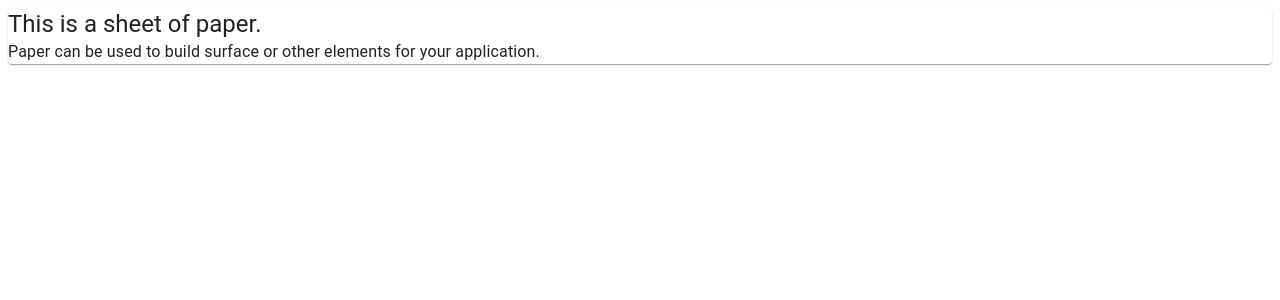
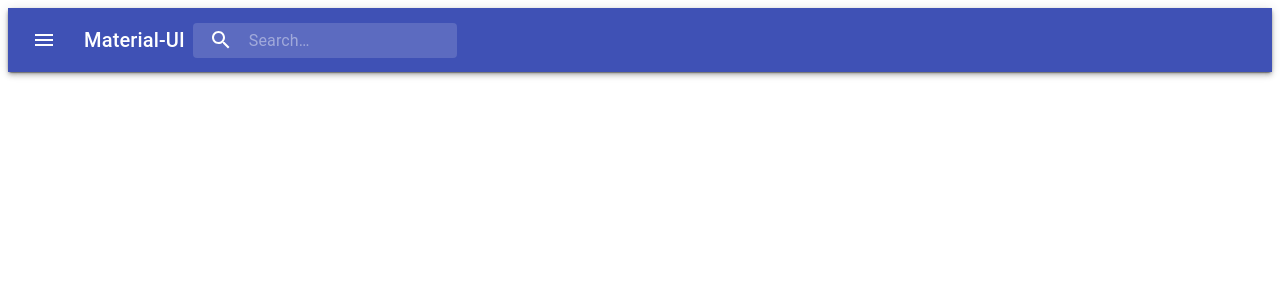
Before and after one commit to segalzeyalz/githubSearch, a React (Create React App) app: page / in a window 1280 px wide. Shown: the top 300 px of the page. Built offline with nearby package versions, Linux system fonts and the light colour scheme.

Commit message:
add search component - using appbar

```diff
--- a/api/api.js
+++ /dev/null
@@ -1,6 +0,0 @@
-import {GITHUB_USERS_SEARCH} from './constants';
-import axios from 'axios';
-
-const fetchUsers = (input) => {
-    return axios.get(`${GITHUB_USERS_SEARCH}${input}`)
-}
--- a/package.json
+++ b/package.json
@@ -4,6 +4,8 @@
   "private": true,
   "dependencies": {
     "@material-ui/core": "^4.1.1",
+    "@material-ui/icons": "^4.2.0",
+    "axios": "^0.19.0",
     "prop-types": "^15.7.2",
     "react": "^16.8.6",
     "react-dom": "^16.8.6",
--- /dev/null
+++ b/src/api/api.js
@@ -0,0 +1,4 @@
+import {GITHUB_USERS_SEARCH} from './constants';
+import axios from 'axios';
+const fetchUsers = (input)=> axios.get(`${GITHUB_USERS_SEARCH}${input}`)
+export default fetchUsers;
--- /dev/null
+++ b/src/api/index.js
@@ -0,0 +1,2 @@
+import fetchUsers from './api';
+export default fetchUsers;
--- a/src/containers/App/App.js
+++ b/src/containers/App/App.js
@@ -1,8 +1,8 @@
-import React, { useState } from 'react';
+import React, { useState, useEffect } from 'react';
 import PropTypes from 'prop-types';
-import Typography from '@material-ui/core/Typography';
+import Search from './../Search/';
 import Paper from '@material-ui/core/Paper';
-
+import fetchUsers from '../../api';
 import { withStyles } from '@material-ui/core/styles';
 
 
@@ -18,20 +18,34 @@ root: {
 const GithubSearcher = ({
                       classes
                     }) => {
-  const [input, setInput] = useState('');
+    const [input, setInput] = useState('');
+    const [users, getUsers] = useState();
 
   const handleSearch = (searchInput) => {
       setInput(searchInput)
   };
 
+   const [loading, setLoading] = useState(true);
+    const fetchCurrSearch = async () => {
+        if(input){
+            const UsersBySearch = await fetchUsers(input);
+            console.log('UsersBySearch', UsersBySearch)
+            getUsers(UsersBySearch.data.items);
+            return UsersBySearch ? false : true;
+        }
+        return true;
+    };
+    const isLoading = async () => {
+        const response = await fetchCurrSearch();
+        console.log("isLoading response", response)
+        setLoading(response);
+    };
+    useEffect(() => {
+        isLoading();
+    });
   return (
           <Paper className={classes.root}>
-              <Typography variant="h5" component="h3">
-                  This is a sheet of paper.
-              </Typography>
-              <Typography component="p">
-                  Paper can be used to build surface or other elements for your application.
-              </Typography>
+              <Search handleSearch={handleSearch}/>
           </Paper>
   );
 };
--- /dev/null
+++ b/src/containers/Search/Search.js
@@ -0,0 +1,101 @@
+import React, { useState } from 'react';
+import PropTypes from 'prop-types';
+import AppBar from '@material-ui/core/AppBar';
+import InputBase from '@material-ui/core/InputBase';
+import Toolbar from '@material-ui/core/Toolbar';
+import IconButton from '@material-ui/core/IconButton';
+import Typography from '@material-ui/core/Typography';
+import MenuIcon from '@material-ui/icons/Menu';
+import SearchIcon from '@material-ui/icons/Search';
+import { fade } from '@material-ui/core/styles/colorManipulator';
+
+import { withStyles } from '@material-ui/core/styles';
+
+const styles = theme => ({
+    menuButton: {
+        marginRight: theme.spacing(2)
+    },
+    search: {
+        position: 'relative',
+        borderRadius: theme.shape.borderRadius,
+        backgroundColor: fade(theme.palette.common.white, 0.15),
+        '&:hover': {
+            backgroundColor: fade(theme.palette.common.white, 0.25),
+        },
+        marginLeft: 0,
+        width: '100%',
+        [theme.breakpoints.up('sm')]: {
+            marginLeft: theme.spacing.unit,
+            width: 'auto',
+        },
+    },
+    searchIcon: {
+        width: theme.spacing(7),
+        height: '100%',
+        position: 'absolute',
+        pointerEvents: 'none',
+        display: 'flex',
+        alignItems: 'center',
+        justifyContent: 'center',
+    },
+    inputRoot: {
+        color: 'inherit',
+        width: '100%'
+    },
+    inputInput: {
+        padding: theme.spacing(1, 1, 1, 7),
+        transition: theme.transitions.create('width'),
+        width: '100%',
+        [theme.breakpoints.up('md')]: {
+            width: 200,
+        }
+    }
+});
+const GithubSearcher = ({
+                            classes,
+                            handleSearch= ()=>{}
+                        }) => {
+    const [input, setInput] = useState('');
+    const handleChange = (e) => {
+        const searchInput= e.target.value;
+        setInput(searchInput)};
+    const handleClick = ()=> handleSearch(input);
+    return (
+        <AppBar position="static">
+            <Toolbar>
+                <IconButton
+                    edge="start"
+                    className={classes.menuButton}
+                    color="inherit"
+                    aria-label="Open drawer"
+                >
+                    <MenuIcon />
+                </IconButton>
+                <Typography className={classes.title} variant="h6" noWrap>
+                    Material-UI
+                </Typography>
+                <div className={classes.search}>
+                    <div className={classes.searchIcon}>
+                        <SearchIcon />
+                    </div>
+                    <InputBase
+                        placeholder="Search…"
+                        classes={{
+                            root: classes.inputRoot,
+                            input: classes.inputInput,
+                        }}
+                        onChange={handleChange}
+                        inputProps={{ 'aria-label': 'Search' }}
+                    />
+                </div>
+            </Toolbar>
+        </AppBar>
+    );
+};
+
+GithubSearcher.propTypes = {
+    classes: PropTypes.object,
+    handleSearch: PropTypes.func
+};
+
+export default withStyles(styles)(GithubSearcher);
--- /dev/null
+++ b/src/containers/Search/index.js
@@ -0,0 +1,2 @@
+import Search from './Search';
+export default Search;
```
Also changed, not shown: api/index.js (deleted), src/api/constants.js (renamed from api/constants.js), 1 other file (tests, documents, lock files or other folders).
